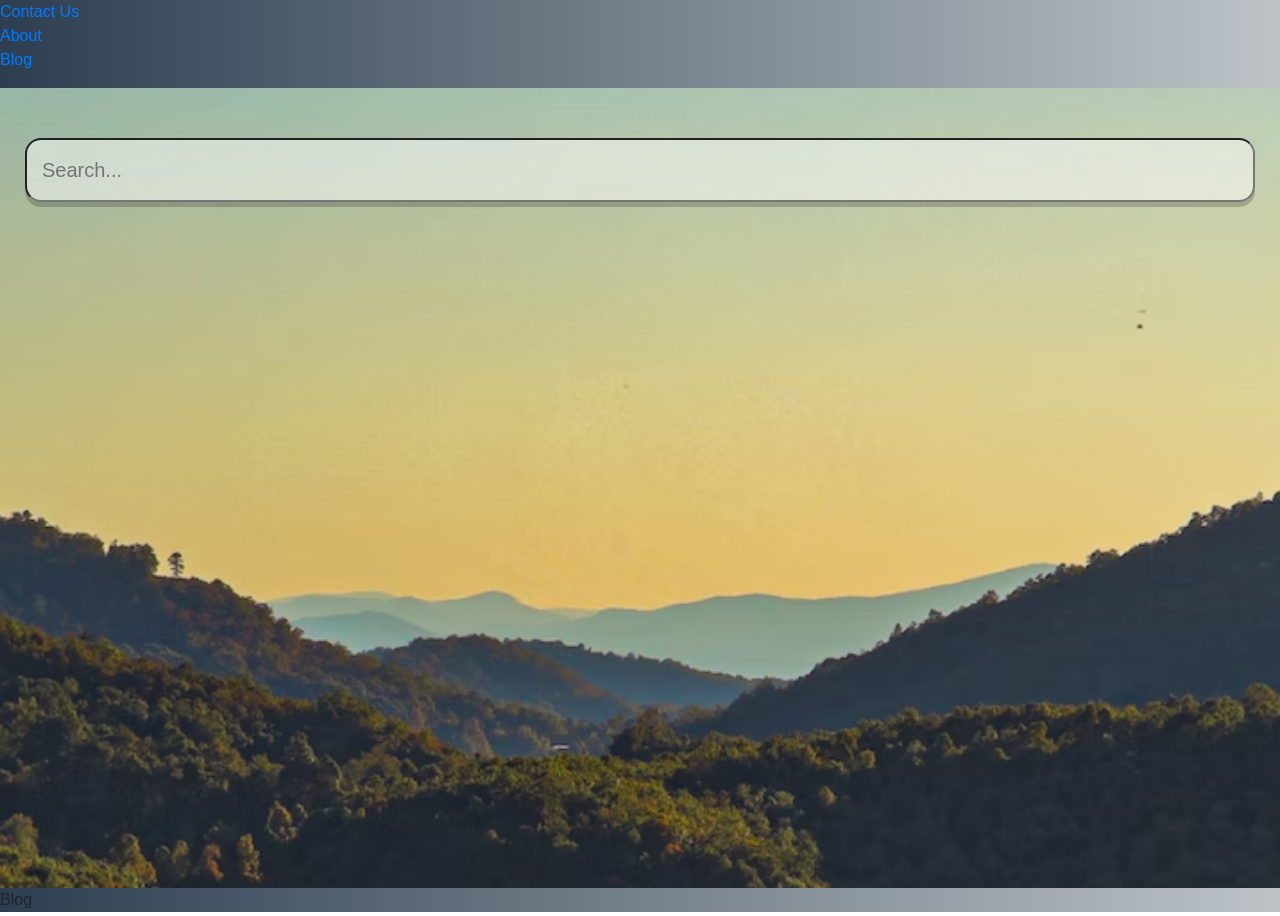
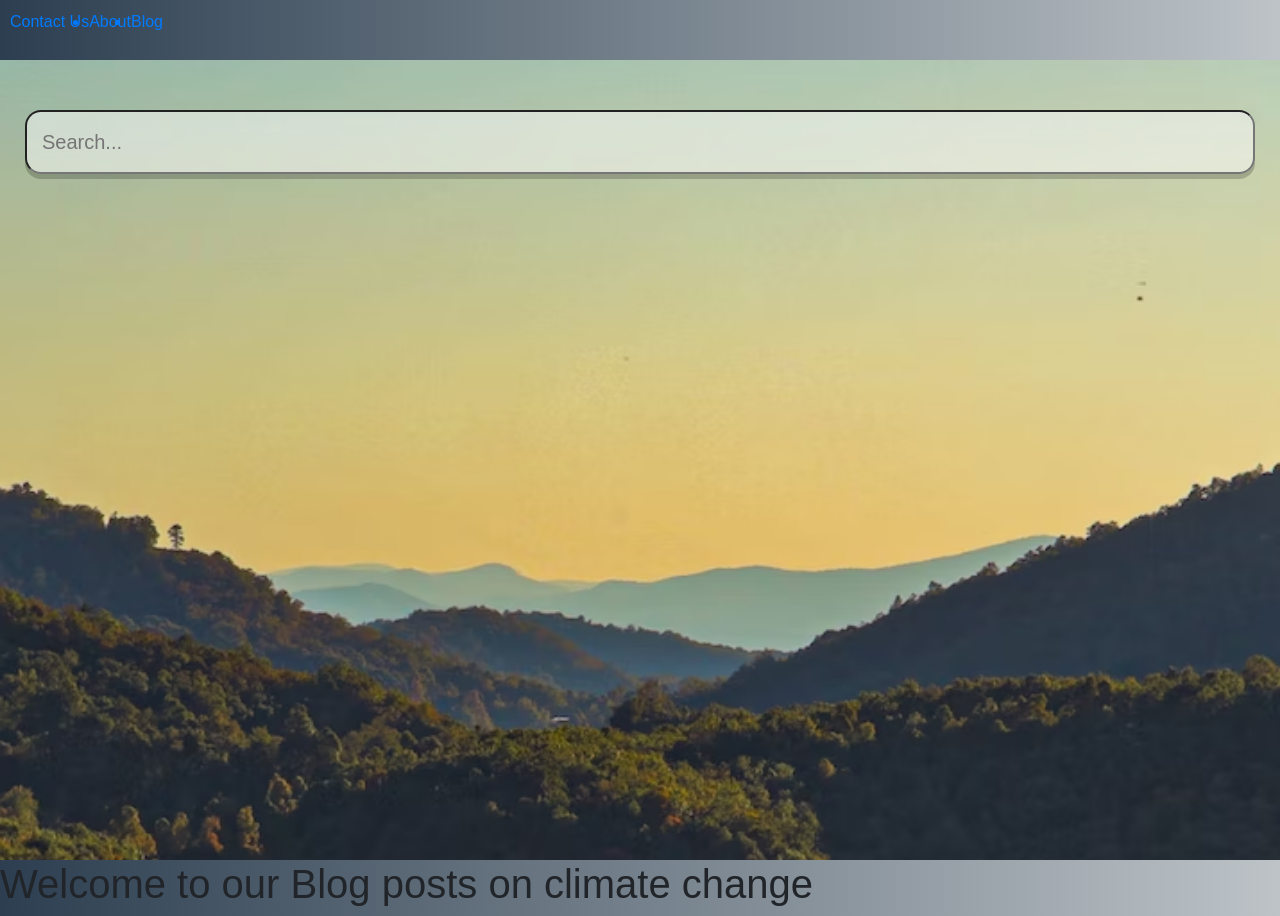
Before and after one commit to DismasNgoda/react-weather-app, a React (Create React App) app: page /blog in a window 1280 px wide. Built offline with nearby package versions, Linux system fonts and the light colour scheme.

Commit message:
adds the navigation links

```diff
--- a/package.json
+++ b/package.json
@@ -12,6 +12,7 @@
     "react-router": "^6.4.2",
     "react-router-dom": "^6.4.2",
     "react-scripts": "5.0.1",
+    "styled-components": "^5.3.6",
     "web-vitals": "^2.1.4"
   },
   "scripts": {
--- a/src/App.css
+++ b/src/App.css
@@ -32,3 +32,10 @@ body{
 .footer{
   text-align: center;
 }
+.nav-bar-elements{
+  display: flex;
+  justify-content: space-between;
+  align-items: center;
+  padding: 10px;
+  text-decoration: none;
+}
--- a/src/components/About.js
+++ b/src/components/About.js
@@ -2,7 +2,7 @@ import React from 'react'
 
 function About() {
   return (
-    <div>About</div>
+    <div>About US</div>
   )
 }
 
--- a/src/components/Blog.js
+++ b/src/components/Blog.js
@@ -2,7 +2,9 @@ import React from 'react'
 
 function Blog() {
   return (
-    <div>Blog</div>
+    <div>
+      <h1> Welcome to our Blog posts on climate change</h1>
+    </div>
   )
 }
 
--- a/src/components/NavBar.js
+++ b/src/components/NavBar.js
@@ -1,19 +1,22 @@
-import React from 'react'
-import {Link} from 'react-router-dom'
+import React from 'react';
+import {Link} from 'react-router-dom';
+import '../App.css';
+// import {
+//     Nav,
+//     NavLink,
+//     Bars,
+//     NavMenu,
+//     NavBtn,
+//     NavBtnLink,
+//   } from './NavbarElements';
 
 function NavBar() {
   return (
-    <div>
-        <ul>
-            <li>
-                <Link to='/contact'>Contact Us</Link>
-            </li>
-            <li>
-                <Link to='/contact'>About</Link>
-            </li>
-            <li>
-                <Link to='/contact'>Blog</Link>
-            </li>
+    <div className='nav-bar'>
+        <ul className='nav-bar-elements'>
+        <Link to='/contact'><li>Contact Us</li></Link>
+        <Link to='/about'> <li>About</li></Link>
+        <Link to='/blog'><li>Blog</li></Link>
         </ul>
     </div>
   )
--- a/src/index.css
+++ b/src/index.css
@@ -98,3 +98,10 @@ main {
   font-weight: 700;
   text-shadow: 3px 3px rgba(50, 50, 70, 0.5);
 }
+
+.nav-bar{
+  display: flex;
+  justify-content: space-between;
+  align-items: center;
+  color: white;
+}
```
Also changed, not shown: 1 other file (tests, documents, lock files or other folders).
